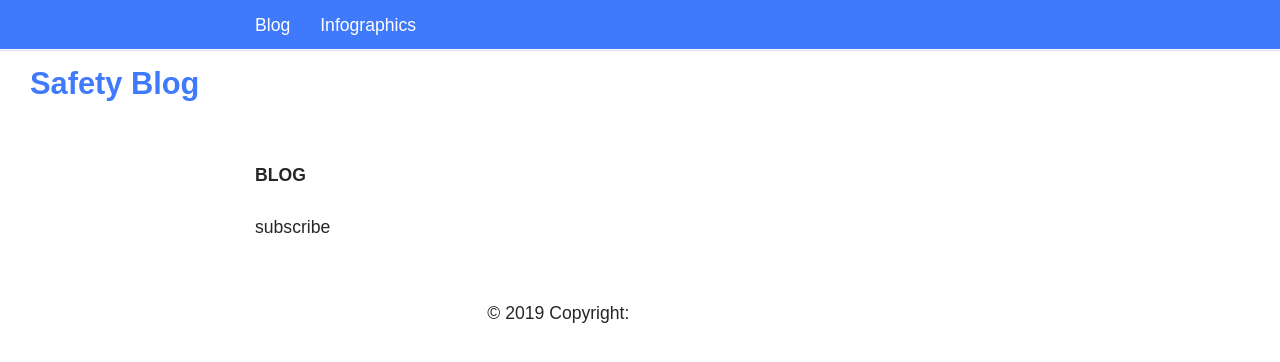
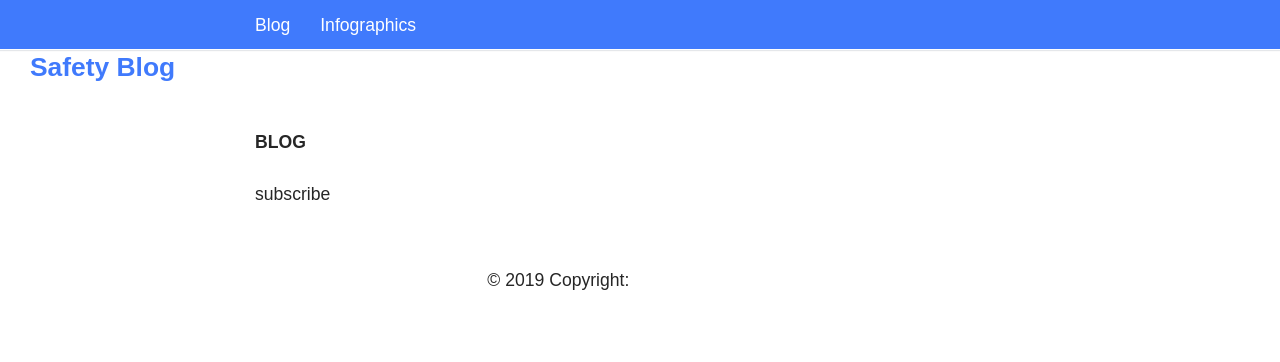
Before and after one commit to Flaaim/safe, a Jekyll site: the page built from index.html, in a window 1280 px wide. Shown: the top 362 px of the page. Built offline with Jekyll 4.4.1, drawn with Linux system fonts in a browser that asks for light colours; some web fonts are replaced.

Commit message:
Update _layout.scss

```diff
--- a/_sass/_layout.scss
+++ b/_sass/_layout.scss
@@ -16,7 +16,7 @@ h3 {
 }
 h1 {
   color: $main;
-  font-size: 1.75em;
+  font-size: 1.5em;
   a,
   a:visited {
     text-decoration: none;
@@ -41,7 +41,6 @@ header {
   padding: 0px 30px;
   text-align: center;
   margin: 30px 0px 0;
-  height: 12vh;
   display: flex;
   justify-content: left;
   align-items: center;
```
